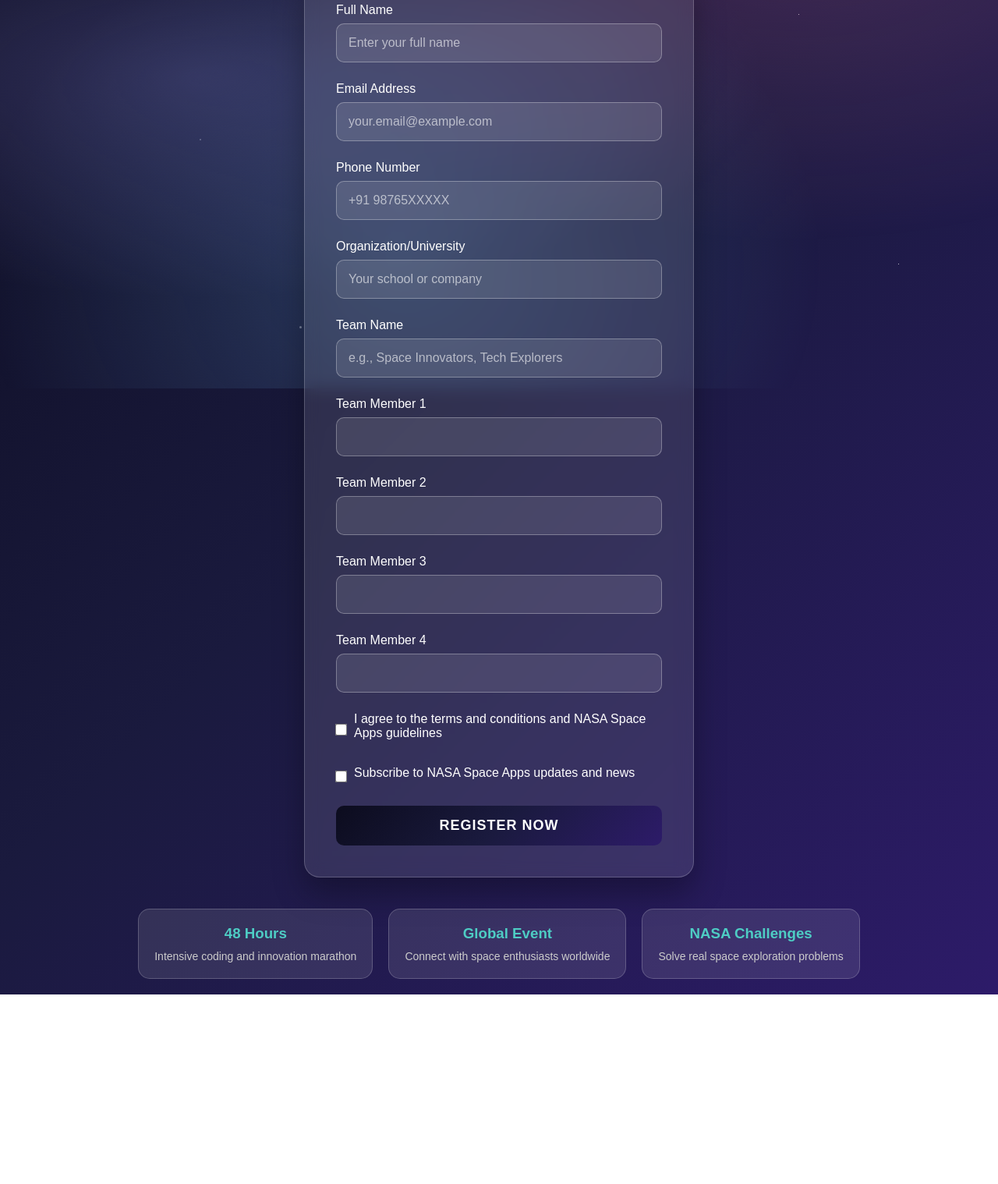
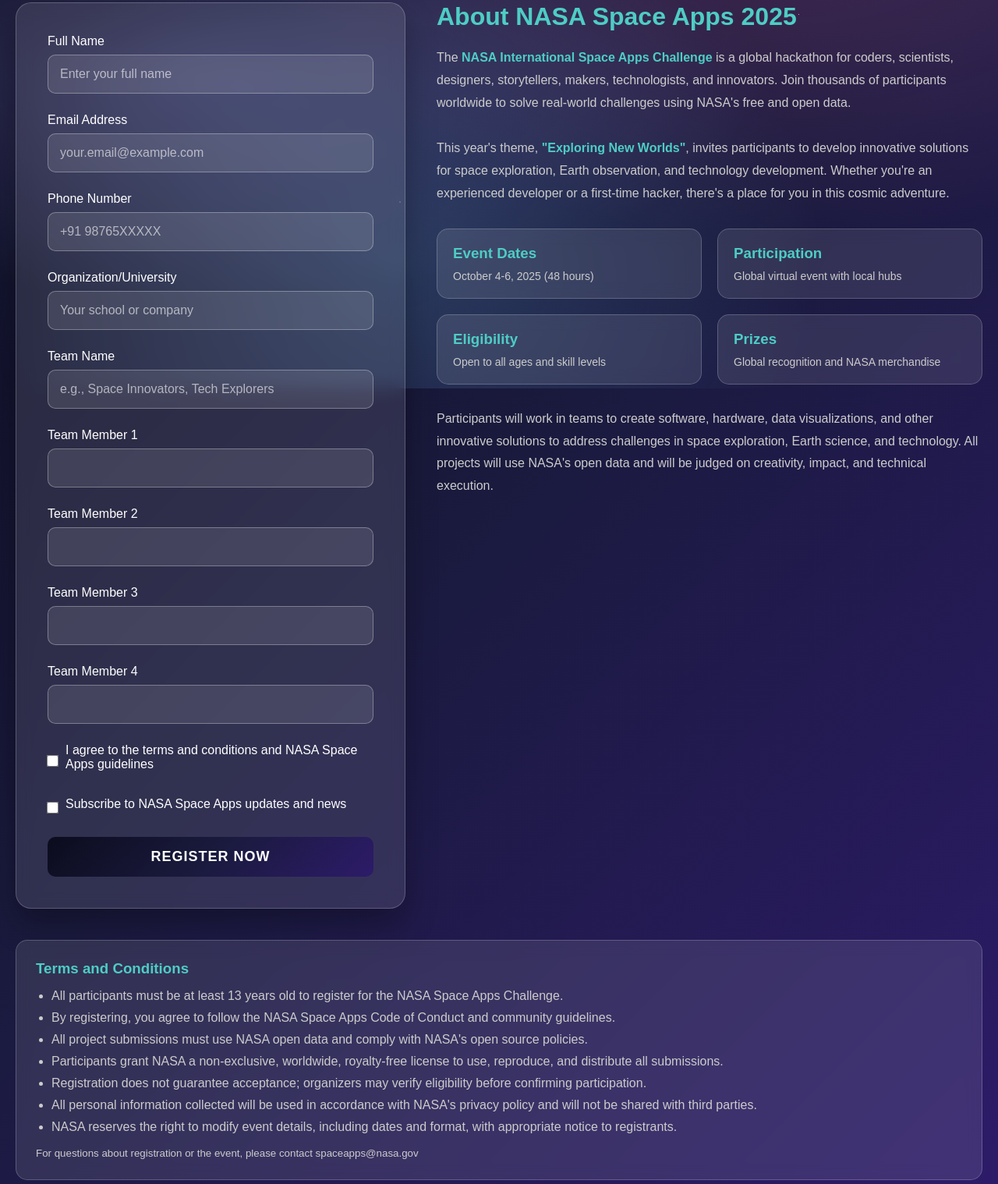
Before and after one commit to DevanshInteract/nasahackathon, a website: page index.html in a window 1280 px wide. Shown: the part 302-1820 px from the top of the page at 78% size. Before the commit the page ends 1577 px from the top, so only its background shows below. Drawn offline with Linux system fonts and the light colour scheme.

Commit message:
Update index.html

```diff
--- a/index.html
+++ b/index.html
@@ -7,13 +7,11 @@
     <link rel="icon" type="image/x-icon" href="NASA favicon.png">
     <link rel="stylesheet" href="style.css">
     <style>
-
         * {
             margin: 0;
             padding: 0;
             box-sizing: border-box;
         }
-
         body {
             font-family: 'Arial', sans-serif;
             background: linear-gradient(135deg, #0c0c1e 0%, #1a1a3e 50%, #2d1b69 100%);
@@ -21,7 +19,6 @@
             position: relative;
             overflow-x: hidden;
         }
-
         /* Animated background stars */
         .stars {
             position: fixed;
@@ -32,14 +29,12 @@
             pointer-events: none;
             z-index: 1;
         }
-
         .star {
             position: absolute;
             background: white;
             border-radius: 50%;
             animation: twinkle 3s infinite;
         }
-
         .star:nth-child(1) { top: 20%; left: 25%; width: 2px; height: 2px; animation-delay: 0s; }
         .star:nth-child(2) { top: 80%; left: 90%; width: 1px; height: 1px; animation-delay: 1s; }
         .star:nth-child(3) { top: 30%; left: 70%; width: 3px; height: 3px; animation-delay: 2s; }
@@ -48,12 +43,10 @@
         .star:nth-child(6) { top: 60%; left: 20%; width: 2px; height: 2px; animation-delay: 2.5s; }
         .star:nth-child(7) { top: 40%; left: 80%; width: 1px; height: 1px; animation-delay: 0.3s; }
         .star:nth-child(8) { top: 90%; left: 30%; width: 3px; height: 3px; animation-delay: 1.8s; }
-
         @keyframes twinkle {
             0%, 100% { opacity: 0.3; }
             50% { opacity: 1; }
         }
-
         /* Galaxy background overlay */
         .galaxy-bg {
             position: fixed;
@@ -68,24 +61,25 @@
             z-index: 2;
             pointer-events: none;
         }
-
         .container {
             position: relative;
             z-index: 10;
             min-height: 100vh;
             display: flex;
             flex-direction: column;
-            align-items: center;
-            justify-content: center;
             padding: 20px;
         }
-
+        .content-wrapper {
+            display: flex;
+            gap: 40px;
+            flex: 1;
+            margin-top: 40px;
+        }
         .header {
             text-align: center;
             margin-bottom: 40px;
             animation: fadeInDown 1s ease-out;
         }
-
         .logo {
             width: 80px;
             height: 80px;
@@ -100,31 +94,26 @@
             color: white;
             animation: rotate 10s linear infinite;
         }
-
         @keyframes rotate {
             from { transform: rotate(0deg); }
             to { transform: rotate(360deg); }
         }
-
         h1 {
             color: #ffffff;
             font-size: 2.5rem;
             margin-bottom: 10px;
             text-shadow: 0 0 20px rgba(255, 255, 255, 0.5);
         }
-
         .subtitle {
             color: #a0a0ff;
             font-size: 1.2rem;
             margin-bottom: 10px;
         }
-
         .tagline {
             color: #888;
             font-size: 1rem;
             font-style: italic;
         }
-
         .registration-form {
             background: rgba(255, 255, 255, 0.1);
             backdrop-filter: blur(10px);
@@ -136,18 +125,15 @@
             animation: fadeInUp 1s ease-out 0.3s both;
             box-shadow: 0 20px 40px rgba(0, 0, 0, 0.3);
         }
-
         .form-group {
             margin-bottom: 25px;
         }
-
         label {
             display: block;
             color: #ffffff;
             margin-bottom: 8px;
             font-weight: 500;
         }
-
         input, select {
             width: 100%;
             padding: 15px;
@@ -158,35 +144,29 @@
             font-size: 16px;
             transition: all 0.3s ease;
         }
-
         input::placeholder {
             color: rgba(255, 255, 255, 0.6);
         }
-
         input:focus, select:focus {
             outline: none;
             border-color: #4ecdc4;
             box-shadow: 0 0 20px rgba(78, 205, 196, 0.3);
             transform: translateY(-2px);
         }
-
         .checkbox-group {
             display: flex;
             align-items: center;
             margin-bottom: 25px;
         }
-
         input[type="checkbox"] {
             width: auto;
             margin-right: 10px;
             transform: scale(1.2);
         }
-
         .submit-btn {
             width: 100%;
             padding: 15px;
             background: linear-gradient(135deg, #0c0c1e 0%, #1a1a3e 50%, #2d1b69 100%);
-
             border: none;
             border-radius: 10px;
             color: white;
@@ -197,17 +177,13 @@
             text-transform: uppercase;
             letter-spacing: 1px;
         }
-
         .submit-btn:hover {
             transform: translateY(-3px);
             background: linear-gradient(135deg, #0c0c1e 0%, #11113c 50%, #2e167b 100%);
-
         }
-
         .submit-btn:active {
             transform: translateY(0);
         }
-
         @keyframes fadeInDown {
             from {
                 opacity: 0;
@@ -218,7 +194,6 @@
                 transform: translateY(0);
             }
         }
-
         @keyframes fadeInUp {
             from {
                 opacity: 0;
@@ -229,59 +204,82 @@
                 transform: translateY(0);
             }
         }
-
-        .info-cards {
-            display: flex;
+        .info-section {
+            flex: 1;
+            color: white;
+        }
+        .info-title {
+            font-size: 2rem;
+            color: #4ecdc4;
+            margin-bottom: 20px;
+        }
+        .info-content {
+            line-height: 1.8;
+            color: #ccc;
+            margin-bottom: 30px;
+        }
+        .highlight {
+            color: #4ecdc4;
+            font-weight: bold;
+        }
+        .event-details {
+            display: grid;
+            grid-template-columns: repeat(2, 1fr);
             gap: 20px;
-            margin-top: 40px;
-            flex-wrap: wrap;
-            justify-content: center;
-            animation: fadeInUp 1s ease-out 0.6s both;
+            margin: 30px 0;
         }
-
-        .info-card {
+        .detail-card {
             background: rgba(255, 255, 255, 0.1);
             backdrop-filter: blur(10px);
             border: 1px solid rgba(255, 255, 255, 0.2);
             border-radius: 15px;
             padding: 20px;
-            text-align: center;
             transition: all 0.3s ease;
-            cursor: pointer;
         }
-
-        .info-card:hover {
+        .detail-card:hover {
             transform: translateY(-5px);
             box-shadow: 0 15px 35px rgba(0, 0, 0, 0.2);
         }
-
-        .info-card h3 {
+        .detail-card h3 {
             color: #4ecdc4;
             margin-bottom: 10px;
         }
-
-        .info-card p {
+        .detail-card p {
             color: #ccc;
             font-size: 14px;
         }
-
+        .terms-section {
+            background: rgba(255, 255, 255, 0.1);
+            backdrop-filter: blur(10px);
+            border: 1px solid rgba(255, 255, 255, 0.2);
+            border-radius: 15px;
+            padding: 25px;
+            margin-top: 40px;
+            color: #ccc;
+        }
+        .terms-section h3 {
+            color: #4ecdc4;
+            margin-bottom: 15px;
+        }
+        .terms-section ul {
+            padding-left: 20px;
+            margin: 15px 0;
+        }
+        .terms-section li {
+            margin-bottom: 10px;
+        }
         @media (max-width: 768px) {
+            .content-wrapper {
+                flex-direction: column;
+            }
             h1 {
                 font-size: 2rem;
             }
-
             .registration-form {
                 padding: 30px 20px;
             }
-
-            .info-cards {
-                flex-direction: column;
-                align-items: center;
-            }
-
-            .info-card {
-                width: 100%;
-                max-width: 300px;
+            .event-details {
+                grid-template-columns: 1fr;
             }
         }
         .select{
@@ -296,7 +294,6 @@
         .adv{
             color: black;
         }
-
     </style>
 </head>
 <body>
@@ -310,9 +307,7 @@
         <div class="star"></div>
         <div class="star"></div>
     </div>
-
     <div class="galaxy-bg"></div>
-
     <div class="container">
         <div class="header">
             <div class="logo">🚀</div>
@@ -321,118 +316,134 @@
             <p class="tagline">Explore • Debate • Revolutionize</p>
         </div>
 
-     <form class="registration-form" id="registrationForm">
+        <div class="content-wrapper">
+            <div class="registration-form">
+                <form id="registrationForm">
                     <div class="form-group">
                         <label for="fullName">Full Name</label>
                         <input type="text" id="fullName" name="fullName" placeholder="Enter your full name" required>
                     </div>
-
                     <div class="form-group">
                         <label for="email">Email Address</label>
                         <input type="email" id="email" name="email" placeholder="your.email@example.com" required>
                     </div>
-
                     <div class="form-group">
                         <label for="phone">Phone Number</label>
                         <input type="tel" id="phone" name="phone" placeholder="+91 98765XXXXX">
                     </div>
-
                     <div class="form-group">
                         <label for="organization">Organization/University</label>
                         <input type="text" id="organization" name="organization" placeholder="Your school or company">
                     </div>
-
                     <div class="form-group">
                         <label for="teamName">Team Name</label>
                         <input type="text" id="teamName" name="teamName" placeholder="e.g., Space Innovators, Tech Explorers" required>
                     </div>
-
                     <div class="form-group">
                         <label for="member1">Team Member 1</label>
                         <input type="text" id="member1" name="member1" placeholder="">
                     </div>
-
                     <div class="form-group">
                         <label for="member2">Team Member 2</label>
                         <input type="text" id="member2" name="member2" placeholder="">
                     </div>
-
                     <div class="form-group">
                         <label for="member3">Team Member 3</label>
                         <input type="text" id="member3" name="member3" placeholder="">
                     </div>
-
                     <div class="form-group">
                         <label for="member4">Team Member 4</label>
                         <input type="text" id="member4" name="member4" placeholder="">
                     </div>
-
                     <div class="checkbox-group">
                         <input type="checkbox" id="terms" name="terms" required>
                         <label for="terms">I agree to the terms and conditions and NASA Space Apps guidelines</label>
                     </div>
-
                     <div class="checkbox-group">
                         <input type="checkbox" id="newsletter" name="newsletter">
                         <label for="newsletter">Subscribe to NASA Space Apps updates and news</label>
                     </div>
-
                     <button type="submit" class="submit-btn">
                         Register Now
                     </button>
                 </form>
+            </div>
 
+            <div class="info-section">
+                <h2 class="info-title">About NASA Space Apps 2025</h2>
+                <p class="info-content">
+                    The <span class="highlight">NASA International Space Apps Challenge</span> is a global hackathon for coders, scientists, designers, storytellers, makers, technologists, and innovators. Join thousands of participants worldwide to solve real-world challenges using NASA's free and open data.
+                </p>
 
-        <div class="info-cards">
-            <div class="info-card">
-                <h3>48 Hours</h3>
-                <p>Intensive coding and innovation marathon</p>
+                <p class="info-content">
+                    This year's theme, <span class="highlight">"Exploring New Worlds"</span>, invites participants to develop innovative solutions for space exploration, Earth observation, and technology development. Whether you're an experienced developer or a first-time hacker, there's a place for you in this cosmic adventure.
+                </p>
+
+                <div class="event-details">
+                    <div class="detail-card">
+                        <h3>Event Dates</h3>
+                        <p>October 4-6, 2025 (48 hours)</p>
                     </div>
-            <div class="info-card">
-                <h3>Global Event</h3>
-                <p>Connect with space enthusiasts worldwide</p>
+                    <div class="detail-card">
+                        <h3>Participation</h3>
+                        <p>Global virtual event with local hubs</p>
                     </div>
-            <div class="info-card">
-                <h3>NASA Challenges</h3>
-                <p>Solve real space exploration problems</p>
+                    <div class="detail-card">
+                        <h3>Eligibility</h3>
+                        <p>Open to all ages and skill levels</p>
                     </div>
+                    <div class="detail-card">
+                        <h3>Prizes</h3>
+                        <p>Global recognition and NASA merchandise</p>
+                    </div>
+                </div>
+
+                <p class="info-content">
+                    Participants will work in teams to create software, hardware, data visualizations, and other innovative solutions to address challenges in space exploration, Earth science, and technology. All projects will use NASA's open data and will be judged on creativity, impact, and technical execution.
+                </p>
+            </div>
+        </div>
+
+        <div class="terms-section">
+            <h3>Terms and Conditions</h3>
+            <ul>
+                <li>All participants must be at least 13 years old to register for the NASA Space Apps Challenge.</li>
+                <li>By registering, you agree to follow the NASA Space Apps Code of Conduct and community guidelines.</li>
+                <li>All project submissions must use NASA open data and comply with NASA's open source policies.</li>
+                <li>Participants grant NASA a non-exclusive, worldwide, royalty-free license to use, reproduce, and distribute all submissions.</li>
+                <li>Registration does not guarantee acceptance; organizers may verify eligibility before confirming participation.</li>
+                <li>All personal information collected will be used in accordance with NASA's privacy policy and will not be shared with third parties.</li>
+                <li>NASA reserves the right to modify event details, including dates and format, with appropriate notice to registrants.</li>
+            </ul>
+            <p><small>For questions about registration or the event, please contact spaceapps@nasa.gov</small></p>
         </div>
     </div>
 
     <script>
         document.getElementById('registrationForm').addEventListener('submit', async (event) => {
             event.preventDefault();
-
             // Get the submit button
             const submitBtn = event.target.querySelector('.submit-btn');
-
             // --> NEW: Disable the button immediately and change its text
             submitBtn.disabled = true;
             submitBtn.textContent = 'Processing..';
-
             const formData = new FormData(event.target);
             const data = Object.fromEntries(formData.entries());
-
             try {
                 const response = await fetch('/.netlify/functions/register', {
                     method: 'POST',
                     body: JSON.stringify(data)
                 });
-
                 if (!response.ok) {
                     throw new Error('Network response was not ok');
                 }
-
                 const result = await response.json();
                 alert(result.message);
-
                 // The page will redirect, so we don't need to re-enable the button
                 window.location.href = '';
-
             } catch (error) {
                 console.error('Error:', error);
                 alert('There was a problem with your submission.');
-
                 // --> NEW: Re-enable the button only if there's an error
                 submitBtn.disabled = false;
                 submitBtn.textContent = 'Register Now';
```
Lines whose indentation alone changed are shown as unchanged.
